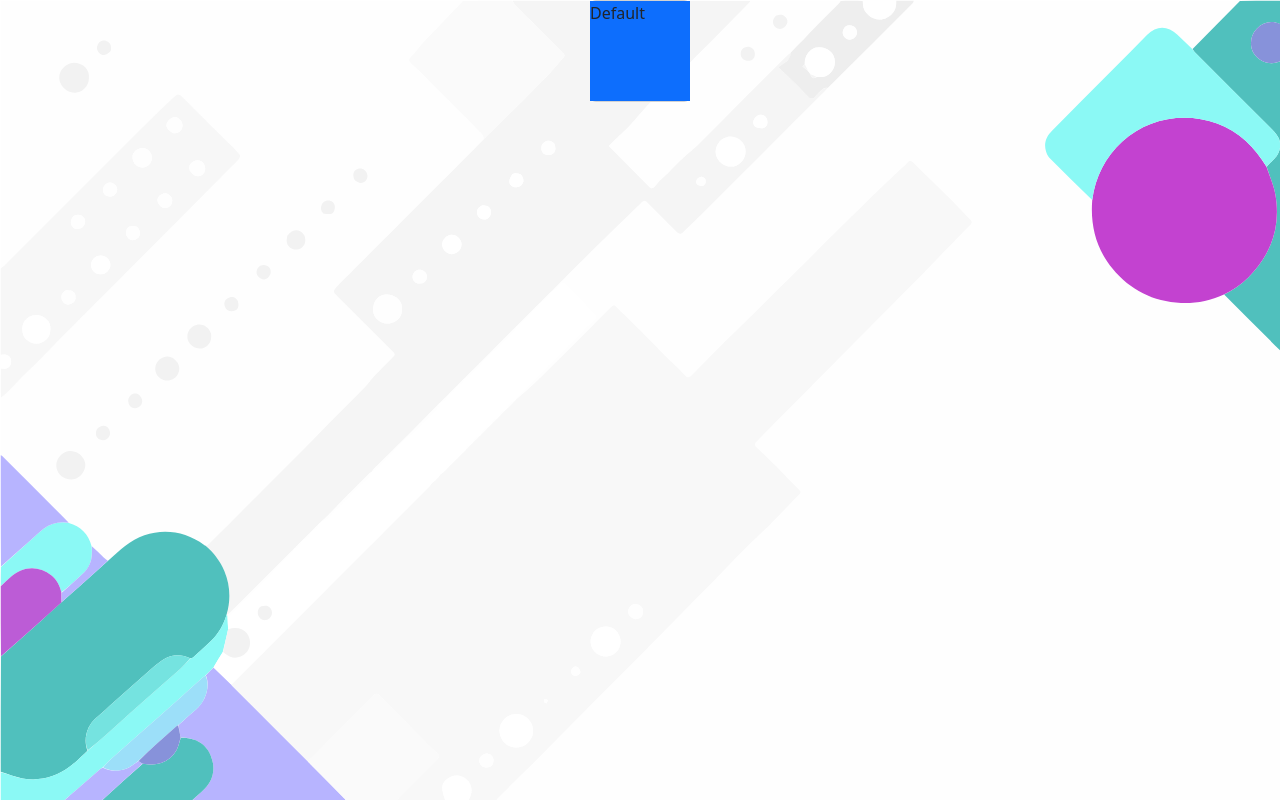
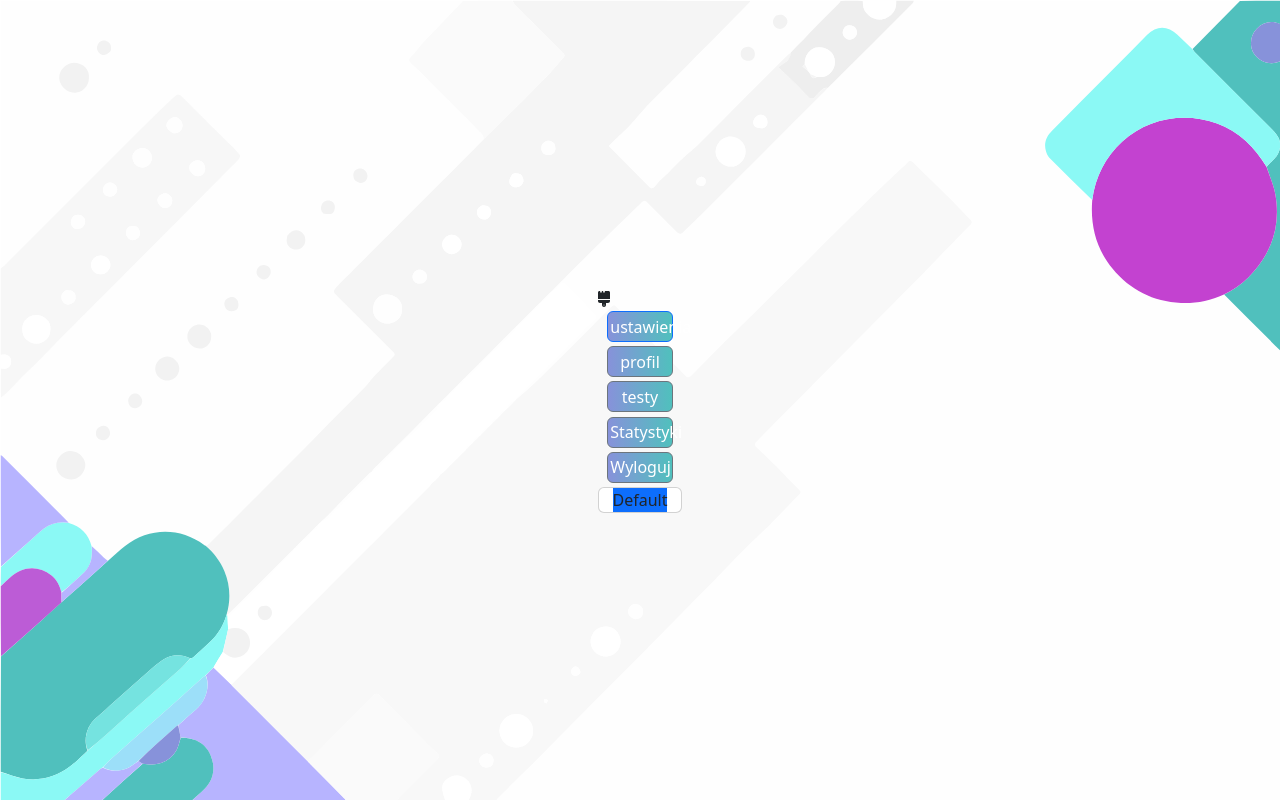
Before and after one commit to K-Pecka/edupjatk, a Vue app: page /Panel in a window 1280 px wide. Built offline with nearby package versions, Linux system fonts and the light colour scheme.

Commit message:
add icon bootstrap

```diff
--- a/index.html
+++ b/index.html
@@ -12,7 +12,7 @@
   </body>
 </html>
 <style>
-  #app {
+  body {
       height: 100vh;
   }
 </style>
--- a/package.json
+++ b/package.json
@@ -14,6 +14,9 @@
     "format": "prettier --write src/"
   },
   "dependencies": {
+    "@fortawesome/fontawesome-svg-core": "^6.5.1",
+    "@fortawesome/free-solid-svg-icons": "^6.5.1",
+    "@fortawesome/vue-fontawesome": "^3.0.5",
     "@shopify/draggable": "^1.1.3",
     "animejs": "^3.2.2",
     "bootstrap": "^5.3.2",
@@ -21,6 +24,7 @@
     "bootstrap-vue": "^2.23.1",
     "core-js": "^3.35.0",
     "draggable": "^4.2.0",
+    "font-awesome": "^4.7.0",
     "normalize.css": "^8.0.1",
     "particles.js": "^2.0.0",
     "pinia": "^2.1.7",
--- a/src/components/panel/user/initComponents.vue
+++ b/src/components/panel/user/initComponents.vue
@@ -1,7 +1,5 @@
 <script setup>
-import { truncate } from "fs";
-
-//import PrintnavBar from '@/components/stateless/PrintnavBar.vue'
+import PrintListButton from '@/components/stateless/PrintListButton.vue'
 const ListItems = {
   buttons: [
     { label: 'ustawienia', to: { name: 'logIn' }, class: ['btn-primary'] },
@@ -25,20 +23,19 @@ const ListItems = {
     div: {}
   },
   className: {
-    button: ['btn', 'animation-1','p-ripple'],
+    button: ['btn', 'animation-1', 'p-ripple'],
     div: ['d-flex', 'align-items-center', 'justify-content-center', 'flex-column']
-  },
-  atrribute:{
-    'v-ripple':true
   }
 }
+import { FontAwesomeIcon } from '@fortawesome/vue-fontawesome'
+import { faBrush } from '@fortawesome/free-solid-svg-icons'
 </script>
 
 <template>
   <section>
-    <!-- <Navbar :buttons="ListItems" /> -->
+    <font-awesome-icon :icon="faBrush" />
     <nav>
-      <!-- <Navbar :buttons="ListItems" /> -->
+      <PrintListButton :buttons="ListItems" />
     </nav>
     <div class="card card-container flex justify-content-center align-items-center">
       <div
@@ -50,10 +47,3 @@ const ListItems = {
     </div>
   </section>
 </template>
-
-<style>
-div{
-    width: 100px;
-    height: 100px;
-}
-</style>
--- a/src/components/stateless/PrintListButton.vue
+++ b/src/components/stateless/PrintListButton.vue
@@ -23,6 +23,7 @@ const handleMouseLeave = () => {
         :class="[generalClass?.button, ...buttonItem?.class]"
         @mouseenter="() => handleMouseEnter(index)"
         @mouseleave="handleMouseLeave"
+        v-ripple
       >
         <li>
           <img
--- a/src/main.js
+++ b/src/main.js
@@ -1,5 +1,6 @@
 import 'bootstrap/dist/css/bootstrap.min.css';
 import 'bootstrap/dist/js/bootstrap.bundle.min';
+import 'font-awesome/css/font-awesome.min.css';
 
 import './assets/main.css'
 
--- a/src/pages/TestPage.vue
+++ b/src/pages/TestPage.vue
@@ -24,7 +24,7 @@ function enableJoinCreateClassModal() {
 </script>
 
 <template>
-  <div id="page-container" class="w-100 h-100">
+  <div id="page-container" class="w-100">
     <div id="top-panel" class="col-12 row border-bottom border-gray p-0 justify-content-between">
       <div id="logo-container" class="col-1 p-0 row h-100 justify-content-center align-content-center">
         <img class="p-0" src="@/assets/icons/more_horiz.svg" alt="Logo" height="80" width="50" />
@@ -120,5 +120,8 @@ function enableJoinCreateClassModal() {
 .side-bar-option:hover {
   background: #d9d9d9;
 }
-
+#page-container
+{
+  height: 100vh;
+}
 </style>
```
Also changed, not shown: 1 other file (tests, documents, lock files or other folders).
